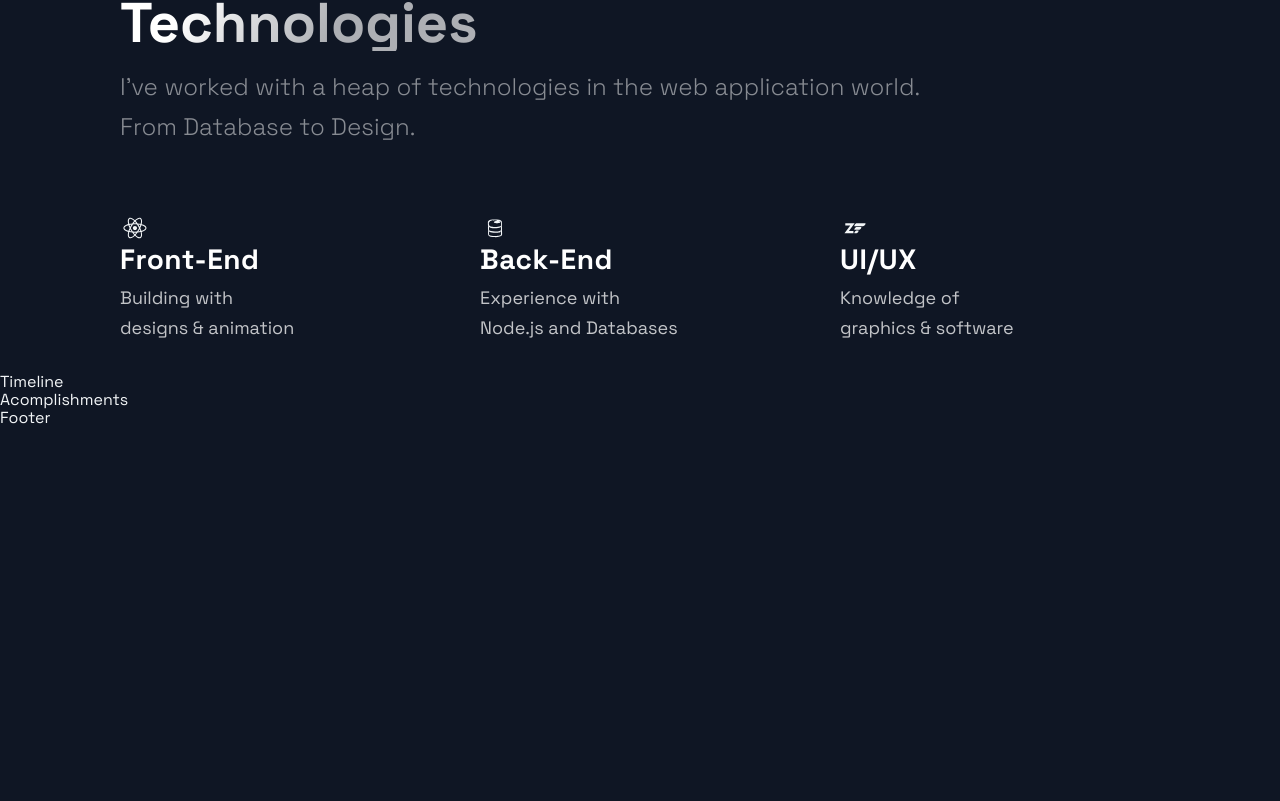
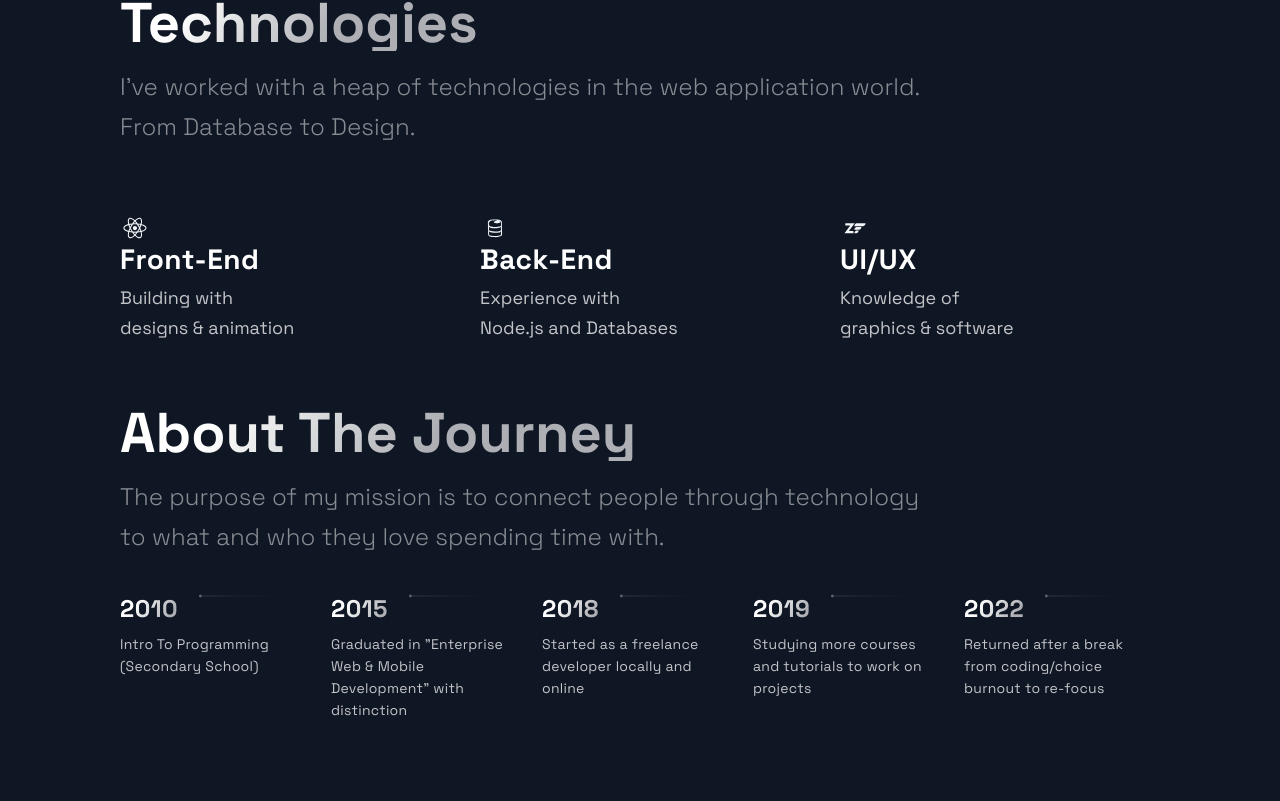
Before and after one commit to BrandonWingerAir/portfolio-next, a Next.js app: page / in a window 1280 px wide. Shown: the part 1990-2791 px from the top of the page. Before the commit the page ends 2418 px from the top, so only its background shows below. Built offline with nearby package versions, Linux system fonts and the light colour scheme.

Commit message:
timeline section structure and carousel content

```diff
--- a/src/components/Header/Header.js
+++ b/src/components/Header/Header.js
@@ -10,7 +10,7 @@ const Header = () =>  (
     <Div1>
       <Link href="/">
         <a style={{ display: "flex", alignItems: "center", color: "white", marginBottom: '20px' }}>
-          <DiCssdeck size="3rem" /><Span>Portfolio</Span>
+          <DiCssdeck size="3rem" /><Span>Brandon Winger-Air</Span>
         </a>
       </Link>
     </Div1>
--- a/src/components/TimeLine/TimeLine.js
+++ b/src/components/TimeLine/TimeLine.js
@@ -7,22 +7,22 @@ import { TimeLineData } from '../../constants/constants';
 const TOTAL_CAROUSEL_COUNT = TimeLineData.length;
 
 const Timeline = () => {
-  // const [activeItem, setActiveItem] = useState(0);
-  // const carouselRef = useRef();
+  const [activeItem, setActiveItem] = useState(0);
+  const carouselRef = useRef();
 
   // const scroll = (node, left) => {
   //   return node.scrollTo({ left, behavior: 'smooth' });
   // }
 
-  // const handleClick = (e, i) => {
-  //   e.preventDefault();
+  const handleClick = (e, i) => {
+    e.preventDefault();
 
-  //   if (carouselRef.current) {
-  //     const scrollLeft = Math.floor(carouselRef.current.scrollWidth * 0.7 * (i / TimeLineData.length));
+    if (carouselRef.current) {
+      const scrollLeft = Math.floor(carouselRef.current.scrollWidth * 0.7 * (i / TimeLineData.length));
 
-  //     scroll(carouselRef.current, scrollLeft);
-  //   }
-  // }
+      scroll(carouselRef.current, scrollLeft);
+    }
+  }
 
   // const handleScroll = () => {
   //   if (carouselRef.current) {
@@ -43,9 +43,74 @@ const Timeline = () => {
   // }, []);
 
   return (
-    <div>
-      Timeline
-    </div>
+    <Section id="about">
+      <SectionTitle>About The Journey</SectionTitle>
+      <SectionText>
+        The purpose of my mission is to connect people through technology to what and who they love spending time with.
+      </SectionText>
+      <CarouselContainer ref={carouselRef}>
+        <>
+          {TimeLineData.map((item, index) => (
+            <CarouselMobileScrollNode key={index} final={index === TOTAL_CAROUSEL_COUNT - 1}>
+              <CarouselItem
+                index={index}
+                id={`carousel__item-${index}`}
+                active={activeItem}
+                inClick={(e) => handleClick(e, index)}
+              >
+                <CarouselItemTitle>
+                  {item.year}
+                  <CarouselItemImg
+                    width="208"
+                    height="6"
+                    viewBox="0 0 208 6"
+                    fill="none"
+                    xmlns="http://www.w3.org/2000/svg">
+                    <path
+                      fill-rule="evenodd"
+                      clip-rule="evenodd"
+                      d="M2.5 5.5C3.88071 5.5 5 4.38071 5 3V3.5L208 3.50002V2.50002L5 2.5V3C5 1.61929 3.88071 0.5 2.5 0.5C1.11929 0.5 0 1.61929 0 3C0 4.38071 1.11929 5.5 2.5 5.5Z"
+                      fill="url(#paint0_linear)"
+                      fill-opacity="0.33"
+                    />
+                    <defs>
+                      <linearGradient
+                        id="paint0_linear"
+                        x1="-4.30412e-10"
+                        y1="0.5"
+                        x2="208"
+                        y2="0.500295"
+                        gradientUnits="userSpaceOnUse">
+                        <stop stop-color="white" />
+                        <stop
+                          offset="0.79478"
+                          stop-color="white"
+                          stop-opacity="0"
+                        />
+                      </linearGradient>
+                    </defs>
+                  </CarouselItemImg>
+                </CarouselItemTitle>
+                <CarouselItemText>{item.text}</CarouselItemText>
+              </CarouselItem>
+            </CarouselMobileScrollNode>
+          ))}
+        </>
+      </CarouselContainer>
+      <CarouselButtons>
+        {TimeLineData.map((item, index) => (
+          <CarouselButton
+            key={index}
+            index={index}
+            active={activeItem}
+            onClick={(e) => handleClick(e, index)}
+            type="button"
+          >
+            <CarouselButtonDot active={activeItem}/>
+          </CarouselButton>
+        ))}
+      </CarouselButtons>
+    </Section>
   );
 };
 
--- a/src/constants/constants.js
+++ b/src/constants/constants.js
@@ -1,7 +1,7 @@
 export const projects = [
   {
     title: 'MERN',
-    description: "Full stack web application with membership access and full user profile features.",
+    description: "Full stack web application with membership access and secure user profile features.",
       image: '/images/pace-oregon-state-web-design-graphic.jpg',
       tags: ['Mongo', 'Express', 'React', 'Node'],
     source: 'https://heroku.com',
@@ -19,7 +19,7 @@ export const projects = [
   },
   {
     title: 'REST API',
-    description: "Built and deployed fully featured REST API & CRUD with authentication.",
+    description: "Designed and deployed fully featured REST API & CRUD with email authentication.",
       image: '/images/pace-oregon-state-web-design-graphic.jpg',
       tags: ['Laravel', 'React'],
     source: 'https://heroku.com',
@@ -38,9 +38,9 @@ export const projects = [
 ];
 
 export const TimeLineData = [
-  { year: 2017, text: 'Started my journey', },
-  { year: 2018, text: 'Worked as a freelance developer', },
-  { year: 2019, text: 'Found JavaScript frameworks', },
-  { year: 2020, text: 'Shared my projects with the world', },
-  { year: 2021, text: 'Took a break from burnout', },
+  { year: 2010, text: 'Intro To Programming (Secondary School)', },
+  { year: 2015, text: 'Graduated in "Enterprise Web & Mobile Development" with distinction', },
+  { year: 2018, text: 'Started as a freelance developer locally and online', },
+  { year: 2019, text: 'Studying more courses and tutorials to work on projects ', },
+  { year: 2022, text: 'Returned after a break from coding/choice burnout to re-focus', },
 ];
```
